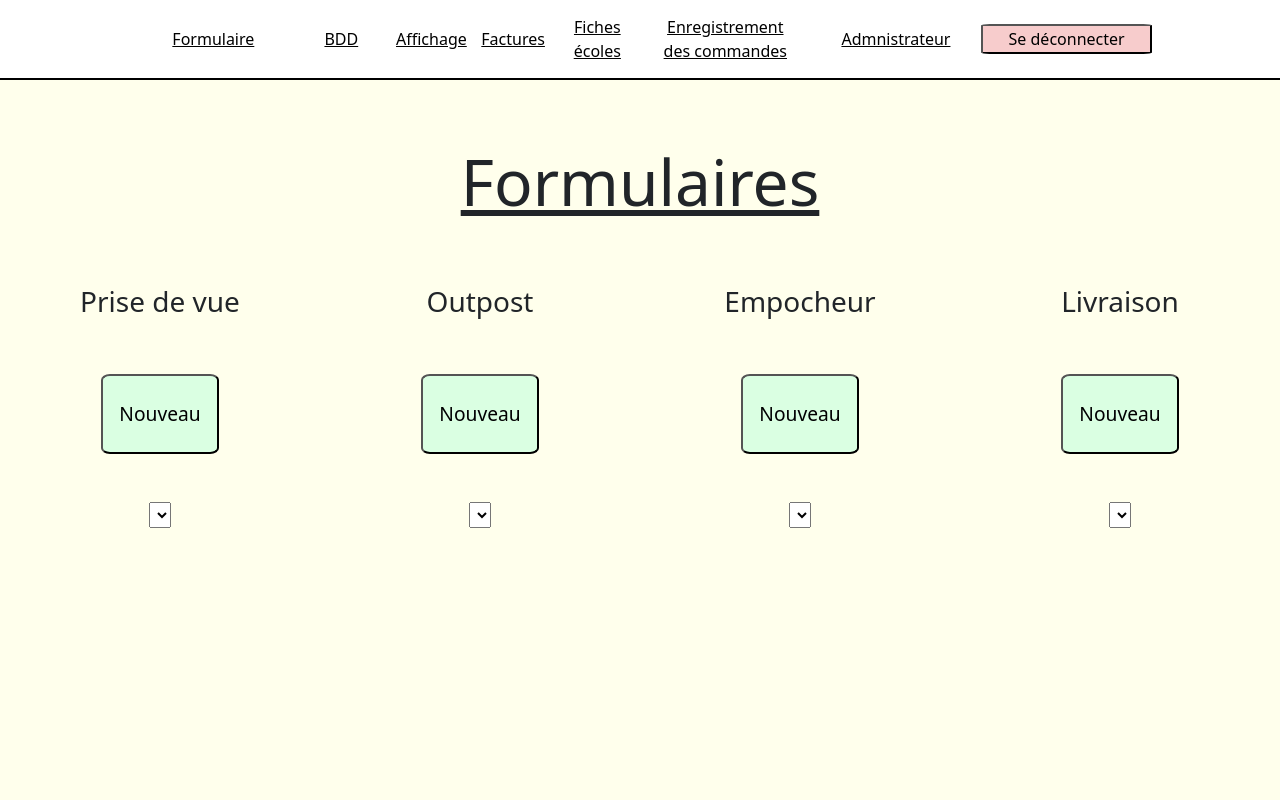
After one commit to PasdeloupNathan/Prunelle, a PHP site: page /html/formulaire.html in a window 1280 px wide. The commit adds this page. Run offline with PHP 8.4, Linux system fonts and the light colour scheme; lists and menus that the app fills with data are empty.

Commit message:
connexion + formulaire start

```diff
--- a/css/prunelle.css
+++ b/css/prunelle.css
@@ -1 +1 @@
-body{background-color:#FFFFEC;height:100vh;width:100vw}header{background-color:#FFF;padding-left:10%;padding-right:10%;height:10vh;text-align:center;border-bottom:2px solid black}header a{color:black}header button{background-color:#F7CCCC;border-radius:5%}.connexion{height:80vh;width:100%}.connexion h1{font-size:4rem;text-align:center;padding-top:5%;font-weight:400;text-decoration:underline}.connexion .form form{text-align:center}.connexion .form form label{font-size:1.05rem;margin-top:7.5%}.connexion .form form .input-group{width:100%;height:40%}.connexion .form form .input-group input{width:50%;height:45%;margin:auto;display:block}.connexion .form form button{margin-top:5%;width:50%;height:30%;background-color:#DAFFE2;border-radius:5%;font-size:1.2rem}.row{margin:0}
+body{background-color:#FFFFEC;height:100vh;width:100vw}header{background-color:#FFF;padding-left:10%;padding-right:10%;height:10vh;text-align:center;border-bottom:2px solid black}header a{color:black}header button{background-color:#F7CCCC;border-radius:5%}.connexion{height:80vh;width:100%}.connexion h1{font-size:4rem;text-align:center;padding-top:5%;font-weight:400;text-decoration:underline}.connexion .form form{text-align:center}.connexion .form form label{font-size:1.05rem;margin-top:7.5%}.connexion .form form .input-group{width:100%;height:40%}.connexion .form form .input-group input{width:50%;height:45%;margin:auto;display:block}.connexion .form form button{margin-top:5%;width:50%;height:25%;background-color:#DAFFE2;border-radius:7.5%;font-size:1.2rem;font-weight:500}.formulaires{height:80vh;width:100%;text-align:center}.formulaires h1{font-size:4rem;text-align:center;padding-top:5%;font-weight:400;text-decoration:underline}.formulaires .content1{margin-top:5%}.formulaires .content1 .inside1 button{width:40%;height:40%;background-color:#DAFFE2;border-radius:7.5%;font-size:1.2rem;font-weight:500}.row{margin:0}
--- /dev/null
+++ b/html/formulaire.html
@@ -0,0 +1,77 @@
+<!DOCTYPE html>
+<html lang="en">
+
+<head>
+    <meta charset="UTF-8">
+    <meta http-equiv="X-UA-Compatible" content="IE=edge">
+    <meta name="viewport" content="width=device-width, initial-scale=1.0">
+    <title>Document</title>
+    <link href="https://cdn.jsdelivr.net/npm/bootstrap@5.1.3/dist/css/bootstrap.min.css" rel="stylesheet" integrity="sha384-1BmE4kWBq78iYhFldvKuhfTAU6auU8tT94WrHftjDbrCEXSU1oBoqyl2QvZ6jIW3" crossorigin="anonymous">
+    <link rel="stylesheet" href="../css/prunelle.css">
+</head>
+
+
+<body>
+
+    <header class="row align-items-center ">
+
+
+        <a href="" class="col-2">Formulaire</a>
+        <a href="" class="col-1">BDD</a>
+        <a href="" class="col-1">Affichage</a>
+        <a href="" class="col-1">Factures</a>
+        <a href="" class="col-1">Fiches écoles</a>
+        <a href="" class="col-2">Enregistrement des commandes</a>
+        <a href="" class="col-2">Admnistrateur</a>
+        <button class="col-2">Se déconnecter</button>
+
+
+    </header>
+
+    <section class="formulaires align-items-center">
+
+        <H1>Formulaires</H1>
+
+        <div class="content1 row">
+
+            <div class="inside1 col-3">
+                <h3>Prise de vue</h3>
+                <br><br>
+                <button>Nouveau</button>
+                <br><br><br>
+                <select name="formulaires1" id="formulaires1"></select>
+
+            </div>
+            <div class="inside1 col-3">
+                <h3>Outpost</h3>
+                <br><br>
+                <button>Nouveau</button>
+                <br><br><br>
+                <select name="formulaires2" id="formulaires2"></select>
+
+            </div>
+            <div class="inside1 col-3">
+                <h3>Empocheur</h3>
+                <br><br>
+                <button>Nouveau</button>
+                <br><br><br>
+                <select name="formulaires3" id="formulaires3"></select>
+
+            </div>
+            <div class="inside1 col-3">
+                <h3>Livraison</h3>
+                <br><br>
+                <button>Nouveau</button>
+                <br><br><br>
+                <select name="formulaires4" id="formulaires4"></select>
+
+            </div>
+
+        </div>
+
+    </section>
+
+</body>
+
+
+</html>
--- a/scss/prunelle.scss
+++ b/scss/prunelle.scss
@@ -20,6 +20,9 @@ header {
     }
 }
 
+/////////////
+//CONNEXION//
+/////////////
 .connexion {
     height: 80vh;
     width: 100%;
@@ -50,10 +53,40 @@ header {
             button {
                 margin-top: 5%;
                 width: 50%;
-                height: 30%;
+                height: 25%;
                 background-color: #DAFFE2;
-                border-radius: 5%;
+                border-radius: 7.5%;
                 font-size: 1.2rem;
+                font-weight: 500;
+            }
+        }
+    }
+}
+
+//////////////
+//FORMULAIRE//
+//////////////
+.formulaires {
+    height: 80vh;
+    width: 100%;
+    text-align: center;
+    h1 {
+        font-size: 4rem;
+        text-align: center;
+        padding-top: 5%;
+        font-weight: 400;
+        text-decoration: underline;
+    }
+    .content1 {
+        margin-top: 5%;
+        .inside1 {
+            button {
+                width: 40%;
+                height: 40%;
+                background-color: #DAFFE2;
+                border-radius: 7.5%;
+                font-size: 1.2rem;
+                font-weight: 500;
             }
         }
     }
```
